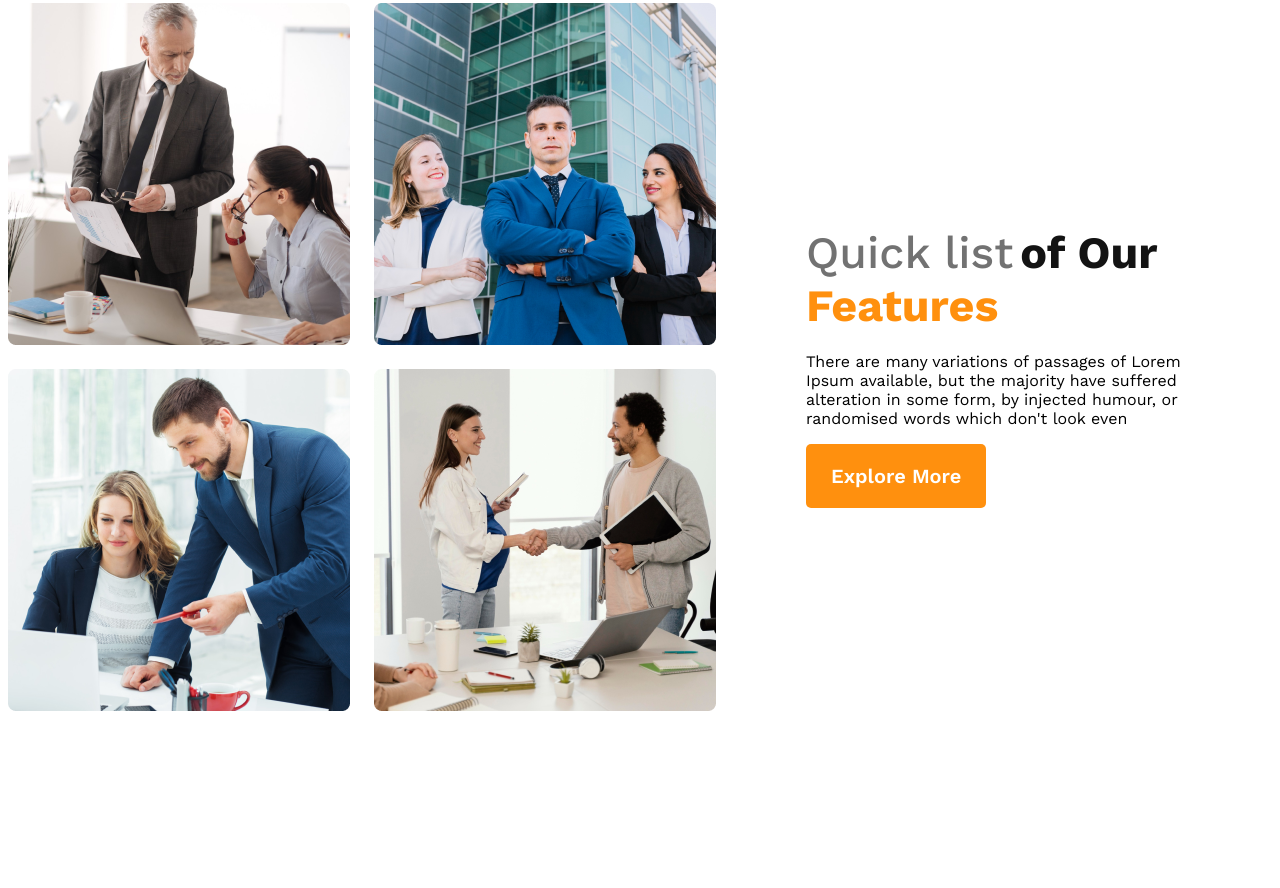
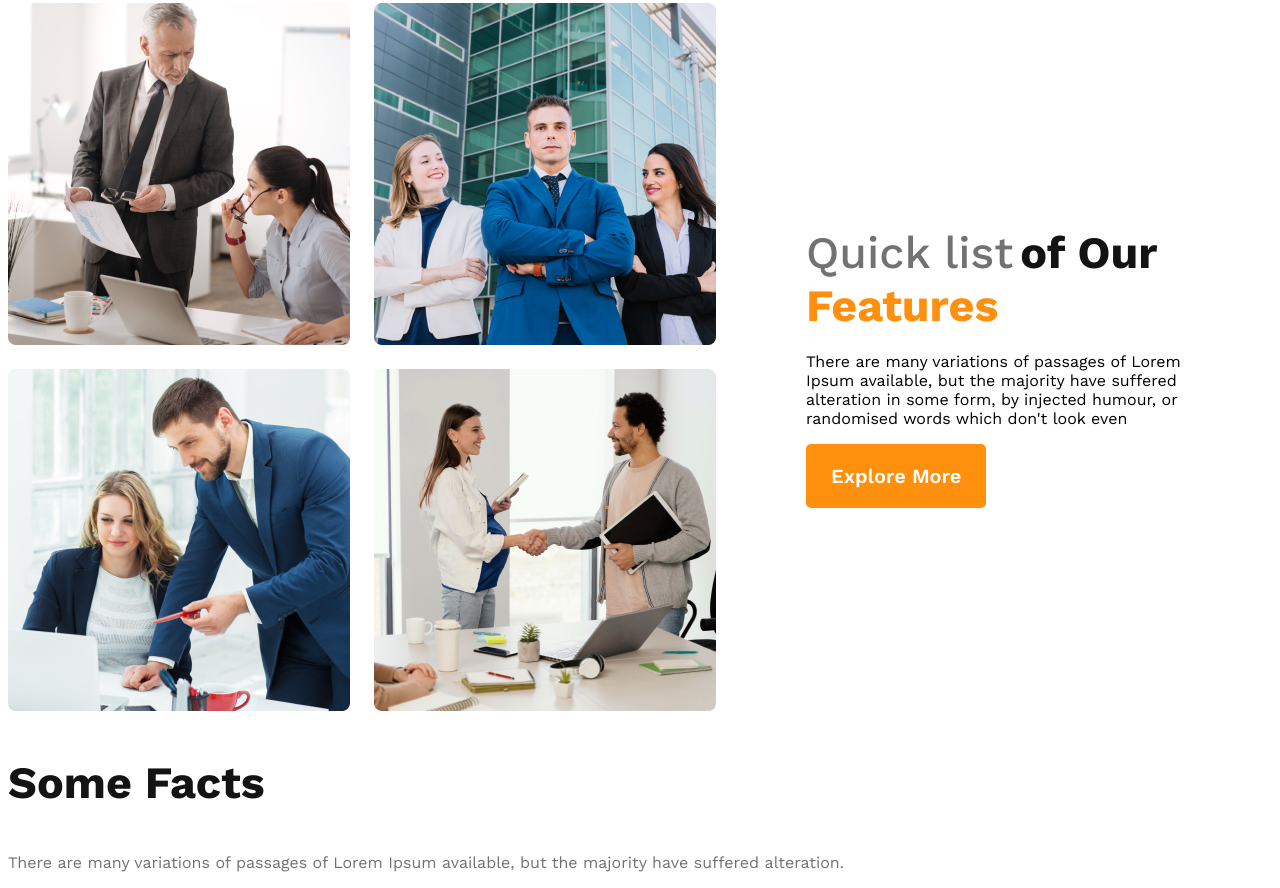
Before and after one commit to sium2022/g3-architects-wesite, a plain HTML site: page index.html in a window 1280 px wide. Shown: the part 988-1876 px from the top of the page. Before the commit the page ends 1709 px from the top, so only its background shows below. Drawn offline with nearby package versions, Linux system fonts and the light colour scheme.

Commit message:
fact section started

```diff
--- a/index.html
+++ b/index.html
@@ -36,7 +36,7 @@
     </header>
 
     <main>
-        <!-- feature section -->
+        <!-- team section -->
         <section class="teams-container">
             <div class="teams-img">
                 <img src="images/team1.png" alt="">
@@ -58,6 +58,19 @@
             </div>
 
         </section>
+
+
+        <!-- feature section -->
+        <section class="features">
+
+        </section>
+
+        <!-- fact section -->
+        <section class="fact">
+            <h3 class="fact-title">Some Facts</h3>
+
+            <p class="fact-description">There are many variations of passages of Lorem Ipsum available, but the majority have suffered alteration.</p>
+        </section>
     </main>
 
     <footer>
--- a/styles/architects.css
+++ b/styles/architects.css
@@ -160,6 +160,22 @@ main{
     }
 }
 
+/* feature section */
+
+/* fact section */
+
+.fact-title{
+    color: var(--Dark-01, #131313);
+    font-size: 2.8rem;
+    font-weight: 700;
+}
+
+.fact-description{
+    color: var(--Dark-03, #727272);
+    font-size: 1rem;
+    font-weight: 400;
+}
+
 
     /* responsive for medium devices */
     @media screen and (min-width: 576px) and (max-width: 960px) {
```
